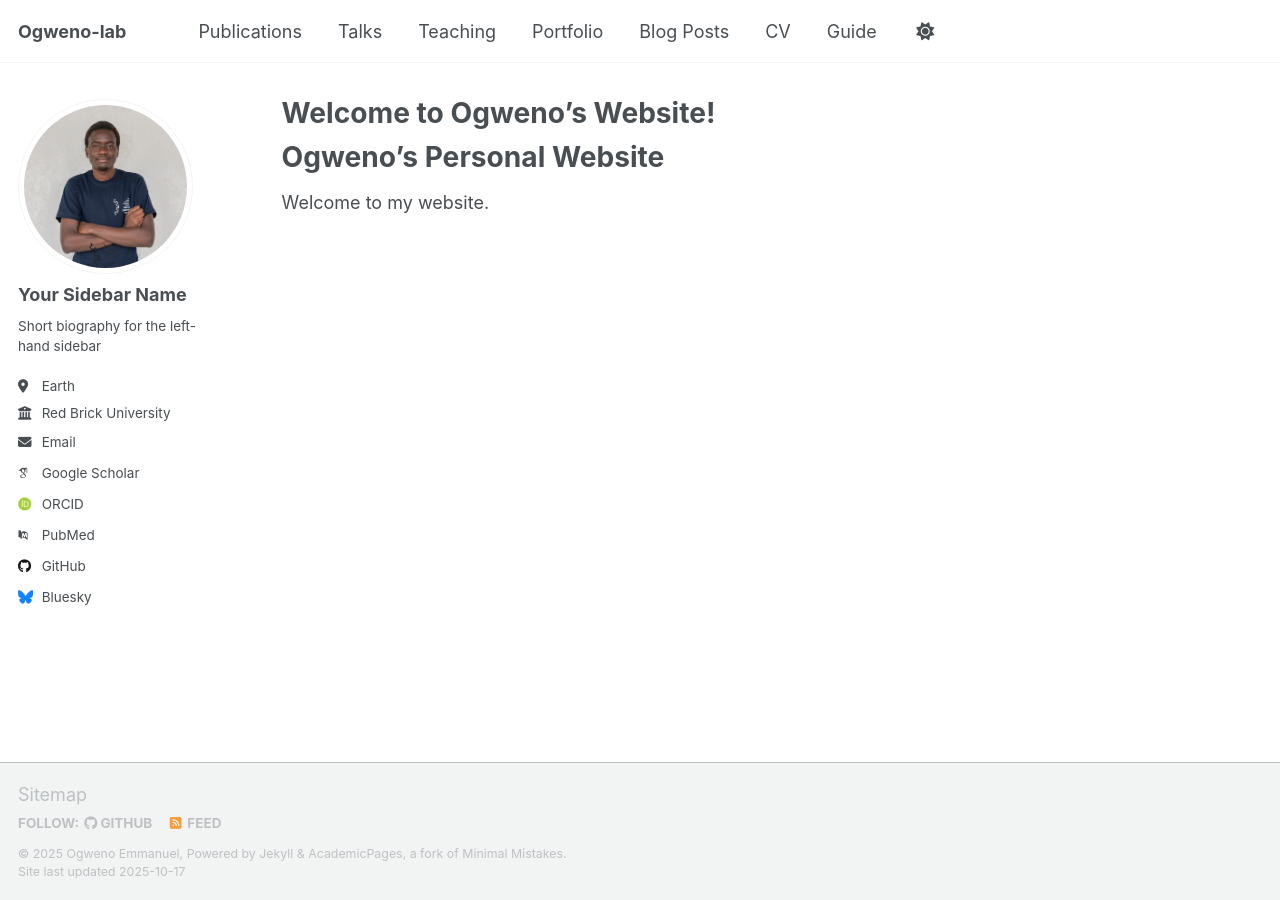
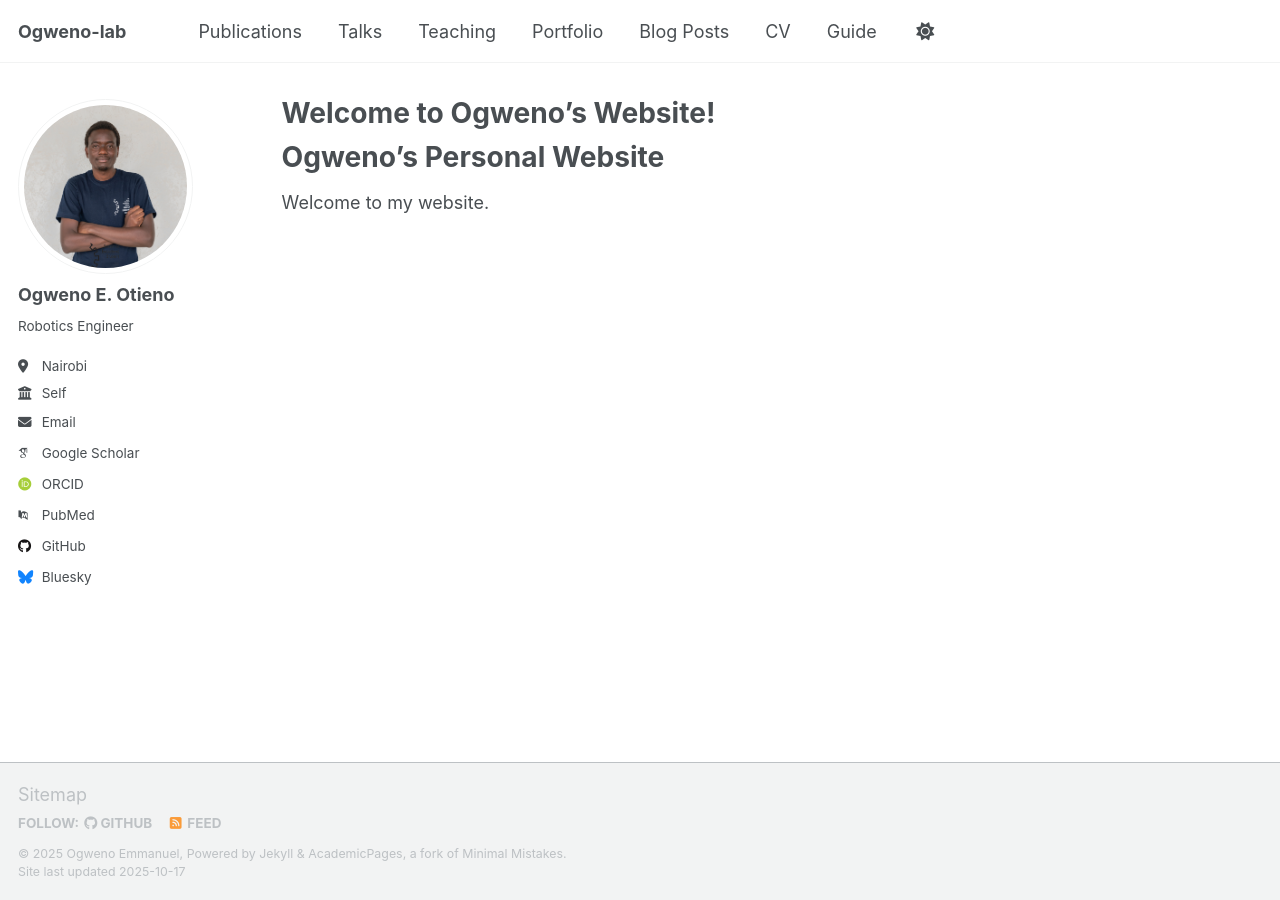
Before and after one commit to Ogweno-lab/ogweno-lab.github.io, a Jekyll site: the page built from _pages/about.md, in a window 1280 px wide. Built offline with Jekyll 4.4.1, drawn with Linux system fonts in a browser that asks for light colours; some web fonts are replaced; a script that is not in the unit is left out.

Commit message:
Update author profile information in config

```diff
--- a/_config.yml
+++ b/_config.yml
@@ -24,13 +24,13 @@
 author:
   # Biographic information
   avatar           : "ogweno_profile0.jpg"
-  name             : "Your Sidebar Name"
+  name             : "Ogweno E. Otieno"
   pronouns         : # example: "she/her"
-  bio              : "Short biography for the left-hand sidebar"
-  location         : "Earth"
-  employer         : "Red Brick University"
+  bio              : "Robotics Engineer"
+  location         : "Nairobi"
+  employer         : "Self"
   uri              : # URL
-  email            : "none@example.org"
+  email            : "ogweno.immanuel@gmail.com"
 
   # Academic websites
   academia         : # URL
```
